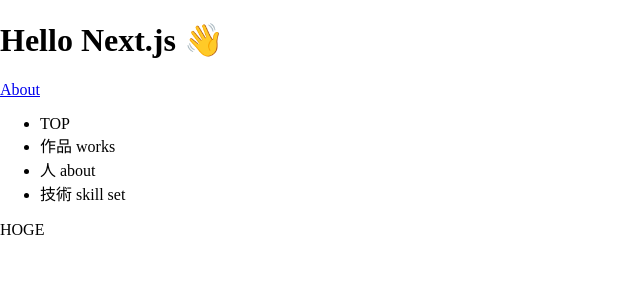
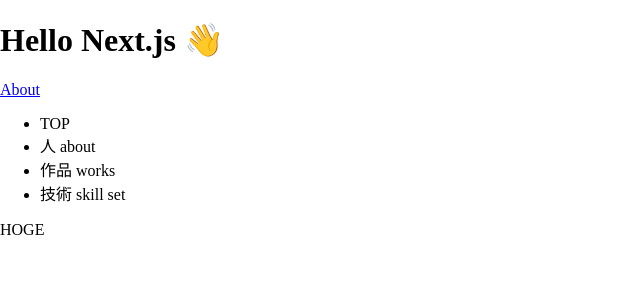
Before and after one commit to Kurogoma4D/portfolio, a Next.js app: page / in a window 1280 px wide. Shown: the top 300 px of the page, without its empty margins (0-640 px from the left). Built offline with nearby package versions, Linux system fonts and the light colour scheme.

Commit message:
modify: menu order

```diff
--- a/components/LayoutComp/Layout.tsx
+++ b/components/LayoutComp/Layout.tsx
@@ -19,14 +19,14 @@
       labelEn: ""
     },
     {
+      linkTo: "/about",
+      label: "人",
+      labelEn: "about"
+    },
+    {
       linkTo: "/works",
       label: "作品",
       labelEn: "works"
-    },
-    {
-      linkTo: "/about",
-      label: "人",
-      labelEn: "about"
     },
     {
       linkTo: "/skills",
```
